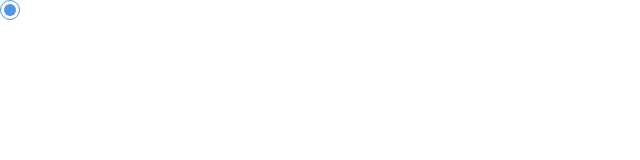
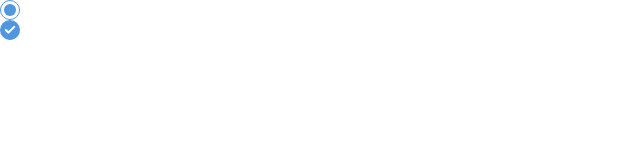
Before and after one commit to project-inhu/inhu-web-frontend, a Next.js app: page / in a window 1280 px wide. Shown: the top 160 px of the page, without its empty margins (0-640 px from the left). Built offline with nearby package versions, Linux system fonts and the light colour scheme.

Commit message:
feat: Implement CheckboxButton component

```diff
--- a/src/page/main/index.tsx
+++ b/src/page/main/index.tsx
@@ -1,5 +1,6 @@
 'use client';
 
+import { CheckboxButton } from '@/shared/components/CheckboxButton';
 import { RadioButton } from '@/shared/components/RadioButton';
 import HomeIcon from '@/shared/icon/home-icon.svg';
 
@@ -11,6 +12,11 @@ export const MainPage = () => {
           console.log(data);
         }}
       />
+      <CheckboxButton
+        onClick={(data) => {
+          console.log(data);
+        }}
+      />
     </div>
   );
 };
--- /dev/null
+++ b/src/shared/components/CheckboxButton/index.tsx
@@ -0,0 +1,30 @@
+'use client';
+
+import { useState } from 'react';
+import { Props } from './type';
+import CheckIcon from './icon/check-icon.svg';
+
+export const CheckboxButton = ({ defaultClick = true, onClick }: Props) => {
+  const [clickState, setClickState] = useState(defaultClick);
+
+  return (
+    <button
+      className="relative flex items-center justify-center w-[20px] h-[20px]"
+      onClick={() => {
+        setClickState((state) => !state);
+        onClick && onClick(clickState);
+      }}
+    >
+      {clickState ? (
+        <div
+          className="w-full h-full rounded-full border-primary-400 border-solid
+                    flex items-center justify-center"
+        >
+          <CheckIcon />
+        </div>
+      ) : (
+        <div className="w-full h-full border-[1.6px] rounded-full border-secondary-500 border-solid"></div>
+      )}
+    </button>
+  );
+};
--- /dev/null
+++ b/src/shared/components/CheckboxButton/type.ts
@@ -0,0 +1,13 @@
+export type Props = {
+  /**
+   * 기본 클릭 상태
+   *
+   * @default false
+   */
+  defaultClick?: boolean;
+
+  /**
+   * 클릭 이벤트
+   */
+  onClick?: (state: boolean) => void;
+};
```
Also changed, not shown: src/shared/components/CheckboxButton/icon/check-icon.svg (added).
